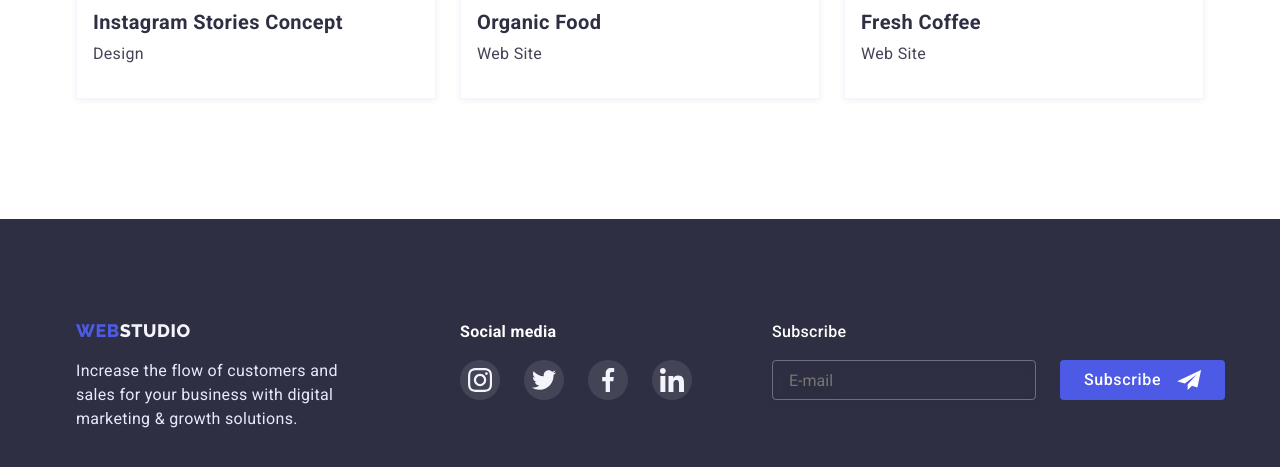
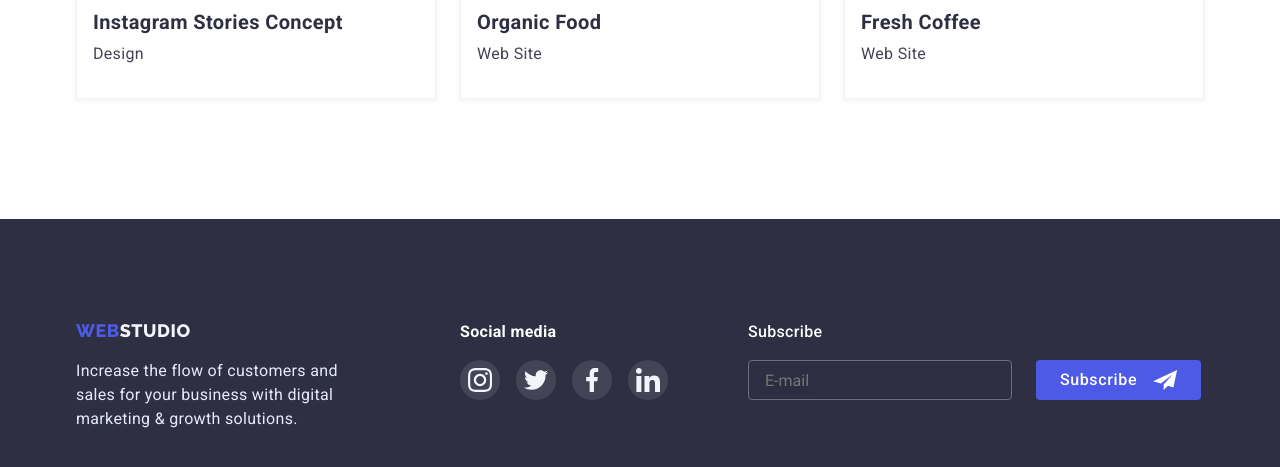
Before and after one commit to Yuliia-Karas/goit-markup-hw-06, a plain HTML site: page portfolio.html in a window 1280 px wide. Shown: the part 1542-2009 px from the top of the page. Drawn offline with nearby package versions, Linux system fonts and the light colour scheme.

Commit message:
updated footer portfolio

```diff
--- a/portfolio.html
+++ b/portfolio.html
@@ -290,7 +290,7 @@
         <div class="footer-social-media">
           <section class="social-media">
             <h3 class="social-media-paragraph">Social media</h3>
-            <ul class="social-list list">
+            <ul class="social-footer-list list">
               <li class="social-list-item">
                 <a href="#" class="social-list-link link-bg">
                   <svg class="social-list-icon" width="24" height="24">
```
